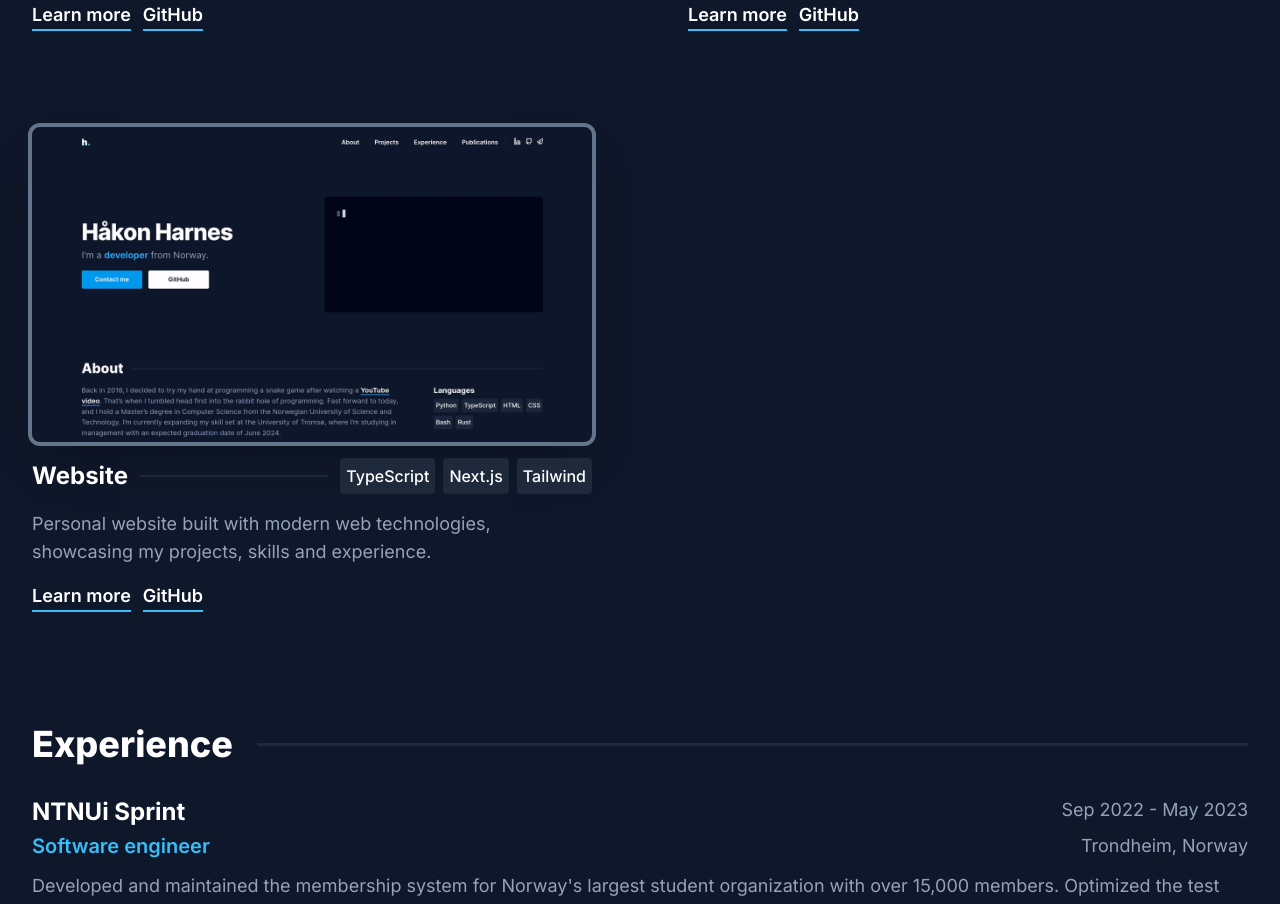
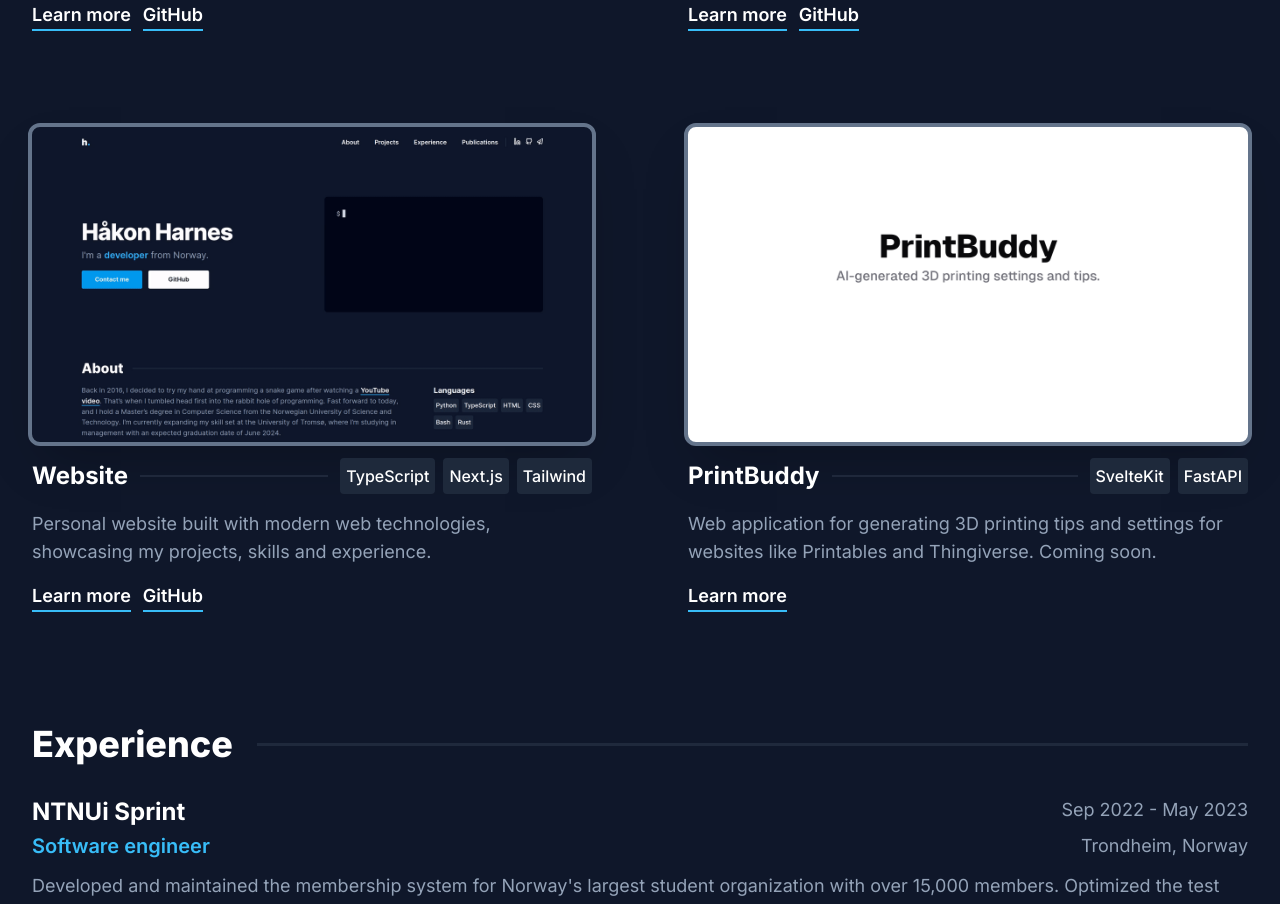
Before and after one commit to HakonHarnes/website, a Next.js app: page / in a window 1280 px wide. Shown: the part 1860-2764 px from the top of the page. Built offline with nearby package versions, Linux system fonts and the light colour scheme.

Commit message:
chore: add print-buddy project

```diff
--- a/app/projects/[slug]/page.tsx
+++ b/app/projects/[slug]/page.tsx
@@ -145,7 +145,7 @@ function ProjectMedia({ media, slug }: ProjectMediaProps) {
   const isVideo = media.toLowerCase().endsWith(".mp4");
 
   return (
-    <div className="rounded-lg shadow-2xl outline outline-4 outline-slate-500">
+    <div className="rounded-lg shadow-2xl outline outline-4 outline-slate-500 w-full">
       {isVideo ? (
         <video
           autoPlay
--- a/data/projects.json
+++ b/data/projects.json
@@ -113,5 +113,16 @@
     ],
     "github": "https://github.com/hakonharnes/website",
     "website": "https://harnes.co"
+  },
+  {
+    "slug": "print-buddy",
+    "media": "/print-buddy.png",
+    "title": "PrintBuddy",
+    "technologies": ["SvelteKit", "FastAPI"],
+    "abstract": "Web application for generating 3D printing tips and settings for websites like Printables and Thingiverse. Coming soon.",
+    "description": [
+      "Web application for generating 3D printing tips and settings for websites like Printables and Thingiverse. Coming soon."
+    ],
+    "website": "https://printbuddy.app"
   }
 ]
```
Also changed, not shown: public/print-buddy.png (added), public/wasm.jpg (deleted).
